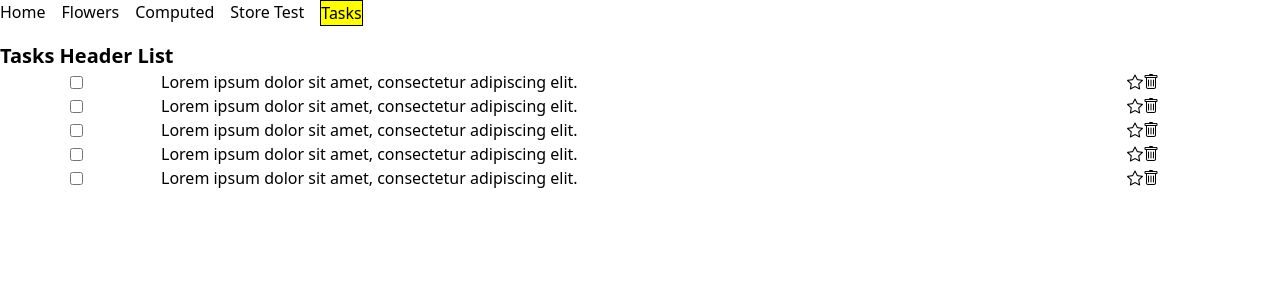
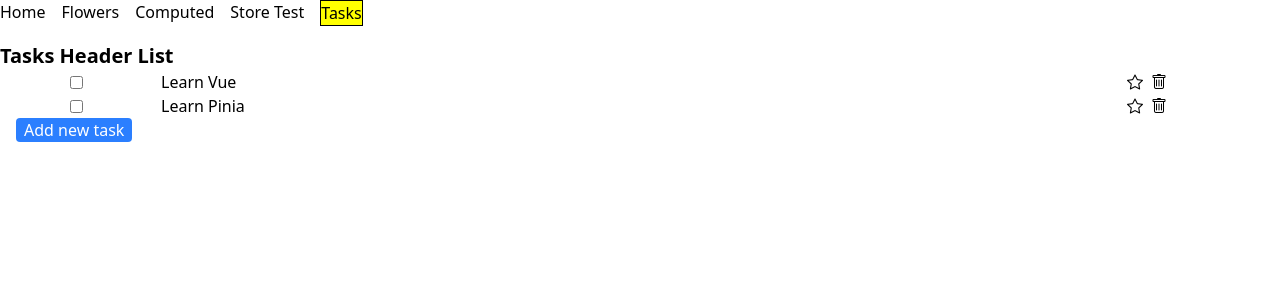
Before and after one commit to Racz-Emanuel/Deployment, a Vue app: page /tasks in a window 1280 px wide. Shown: the top 300 px of the page. Built offline with nearby package versions, Linux system fonts and the light colour scheme.

Commit message:
feat: implement task management features with add, remove, and toggle functionality

```diff
--- a/src/components/tasks/TaskActions.vue
+++ b/src/components/tasks/TaskActions.vue
@@ -1,9 +1,25 @@
+<script setup>
+import { useTask } from '@/stores/task';
+const taskStore = useTask();
+
+defineProps({
+  taskId: {
+    type: Number,
+    required: true
+  },
+  isFavorite: {
+    type: Boolean,
+    required: true
+  }
+});
+</script>
+
 <template>
   <div>
-    <button>
-        <i class="bi bi-star"></i>
+    <button class="cursor-pointer mr-2" @click="taskStore.toggleFavorite(taskId)"  >
+        <i class="bi" :class="isFavorite ? 'bi-star-fill text-yellow-500' : 'bi-star'"></i>
     </button>
-    <button>
+    <button class="cursor-pointer" @click="taskStore.removeTask(taskId)">
         <i class="bi bi-trash"></i>
     </button>
   </div>
--- a/src/components/tasks/TaskBody.vue
+++ b/src/components/tasks/TaskBody.vue
@@ -1,4 +1,11 @@
 <script setup>
+defineProps({
+  task: {
+    type: Object,
+    required: true
+  }
+});
+
 import TaskCheckbox from './TaskCheckbox.vue';
 import TaskActions from './TaskActions.vue';
 </script>
@@ -6,7 +13,7 @@ import TaskActions from './TaskActions.vue';
 <template>
   <div class="grid grid-cols-8 gap-2">
     <TaskCheckbox />
-    <div class="col-span-6">Lorem ipsum dolor sit amet, consectetur adipiscing elit.</div>
-    <TaskActions />
+    <div class="col-span-6">{{ task.title }}</div>
+    <TaskActions :taskId="task.id" :isFavorite="task.favorite" />
   </div>
 </template>
--- a/src/components/tasks/TaskFooter.vue
+++ b/src/components/tasks/TaskFooter.vue
@@ -1 +1,51 @@
-<template></template>
+<script setup>
+import { useTask } from '@/stores/task';
+const taskStore = useTask();
+
+const addNewTask = () => {
+    taskStore.addTask({
+        id: Math.floor(Math.random() * 1000000),
+        title: newTaskTitle.value,
+        done: false,
+        favorite: false
+    });
+    isAddingTask.value = false;
+}
+
+const newTaskTitle = ref('');
+
+import { ref } from 'vue';
+const isAddingTask = ref(false);
+
+</script>
+
+<template>
+    <div v-if="!isAddingTask">
+        <button
+           type="button"
+           class="bg-blue-500 text-white px-2 rounded ml-4"
+           @click="isAddingTask = true">
+           Add new task
+        </button>
+    </div>
+    <div v-else>
+        <input
+           type="text"
+           placeholder="Enter task description"
+           class="border border-gray-300 rounded px-2 py-1 ml-4"
+           v-model="newTaskTitle"
+        />
+        <button
+           type="button"
+           class="bg-green-500 text-white px-2 rounded ml-2"
+           @click="addNewTask">
+           Save
+        </button>
+        <button
+           type="button"
+           class="bg-red-500 text-white px-2 rounded ml-2"
+           @click="isAddingTask = false">
+           Cancel
+        </button>
+    </div>
+</template>
--- a/src/components/tasks/TaskList.vue
+++ b/src/components/tasks/TaskList.vue
@@ -1,4 +1,7 @@
 <script setup>
+import { useTask } from '@/stores/task';
+const taskStore = useTask();
+
 import TasksHeader from './TasksHeader.vue';
 import TaskBody from './TaskBody.vue';
 import TaskFooter from './TaskFooter.vue';
@@ -6,6 +9,6 @@ import TaskFooter from './TaskFooter.vue';
 
 <template>
   <TasksHeader />
-  <TaskBody v-for="value in [1,2,3,4,5]" />
+  <TaskBody v-for="(task, index) in taskStore.tasks" :task="task" :key="index"/>
   <TaskFooter />
 </template>
--- a/src/stores/task.js
+++ b/src/stores/task.js
@@ -3,11 +3,13 @@ import { defineStore } from 'pinia'
 export const useTask = defineStore('task', {
   state: () => ({
     tasks: [{
+        id: 1,
         title: 'Learn Vue',
         done: false,
         favorite: false
     },
     {
+        id: 2,
         title: 'Learn Pinia',
         done: false,
         favorite: false
@@ -17,13 +19,15 @@ export const useTask = defineStore('task', {
     addTask(task) {
       this.tasks.push(task)
     },
-    removeTask(index) {
-      this.tasks.splice(index, 1)
+    removeTask(id) {
+      this.tasks.splice(this.tasks.findIndex(task => task.id === id), 1)
     },
-    toggleFavorite(index) {
+    toggleFavorite(id) {
+      const index = this.tasks.findIndex(task => task.id === id);
       this.tasks[index].favorite = !this.tasks[index].favorite
     },
-    toggleDone(index) {
+    toggleDone(id) {
+      const index = this.tasks.findIndex(task => task.id === id);
       this.tasks[index].done = !this.tasks[index].done
     }
   }
```
